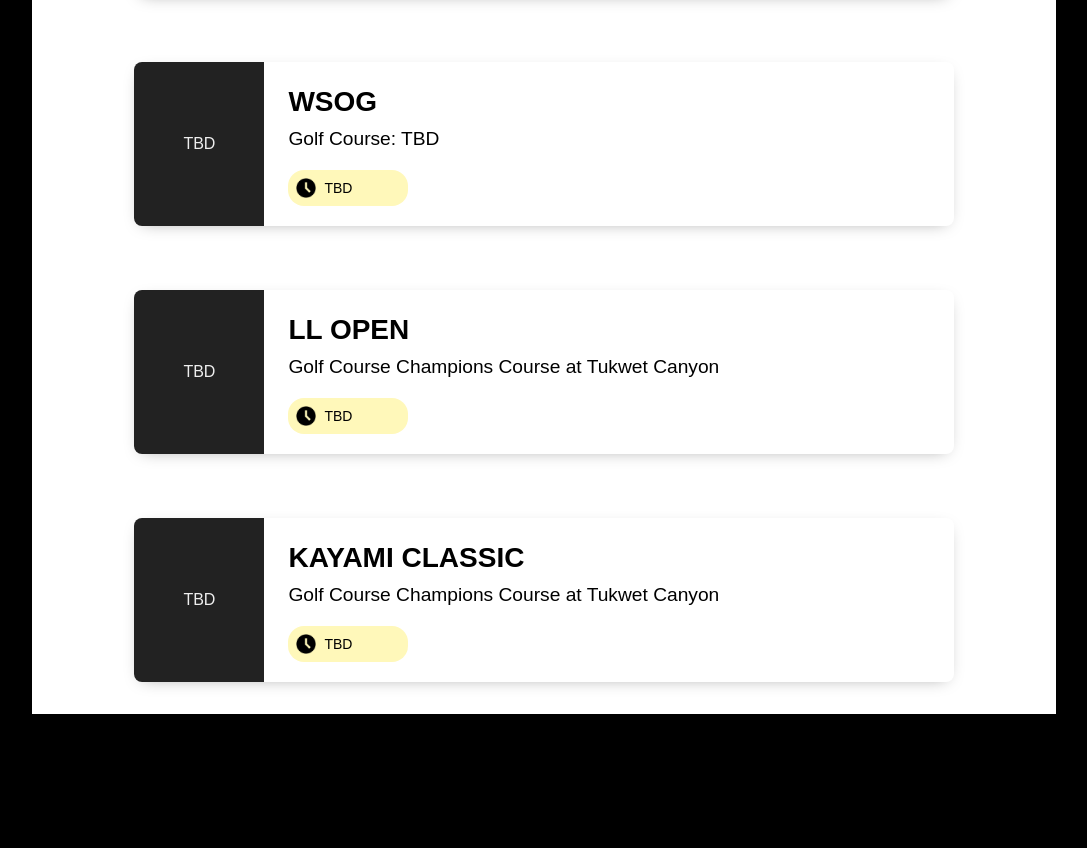
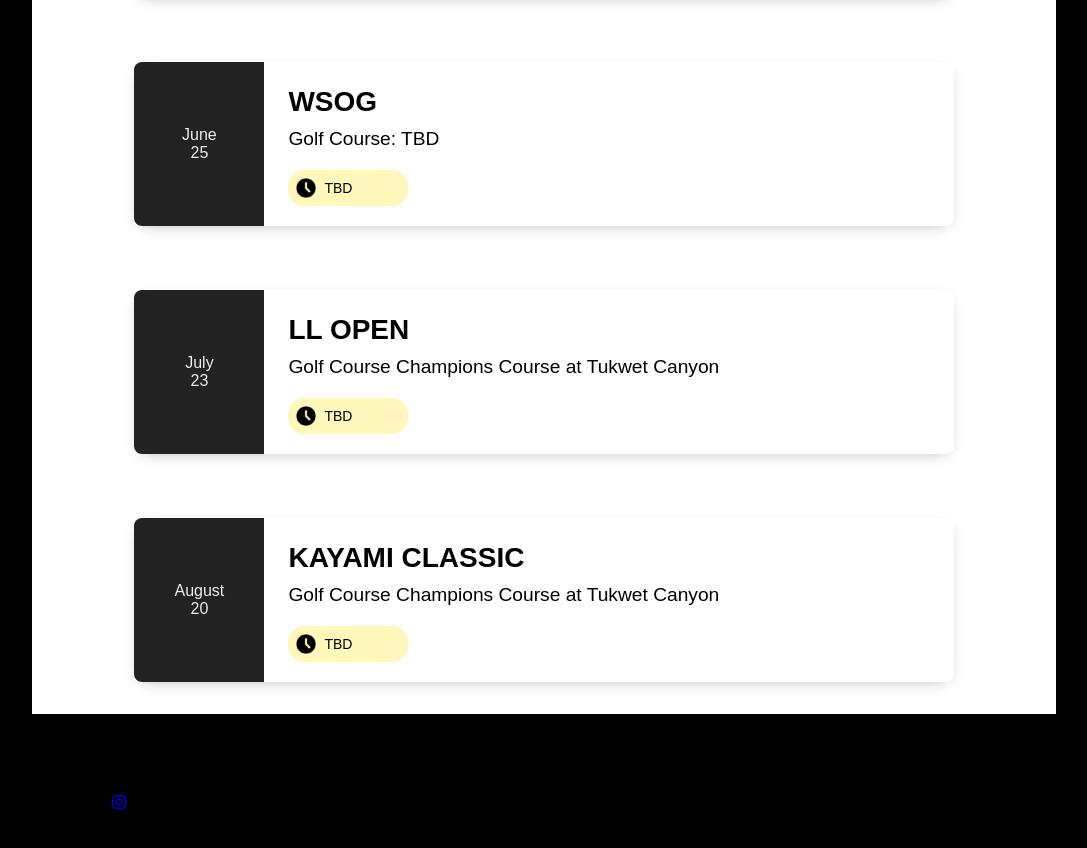
Before and after one commit to RoeenAngelo/vue-bga, a Vue app: page /schedule in a window 1280 px wide. Shown: the part 1381-2229 px from the top of the page, without its empty margins (96-1183 px from the left). Before the commit the page ends 2095 px from the top, so only its background shows below. Built offline with nearby package versions, Linux system fonts and the light colour scheme.

Commit message:
Add Footer component

```diff
--- a/src/App.vue
+++ b/src/App.vue
@@ -2,6 +2,8 @@
 import { RouterLink, RouterView } from 'vue-router'
 import Header from './components/Header.vue';
 import MobileNavbar from './components/MobileNavbar.vue';
+import Footer from './components/Footer.vue';
+
 </script>
 
 <template>
@@ -9,6 +11,7 @@ import MobileNavbar from './components/MobileNavbar.vue';
       <Header />
       <MobileNavbar />
       <RouterView />
+      <Footer />
     </div>
 
 </template>
--- /dev/null
+++ b/src/components/Footer.vue
@@ -0,0 +1,71 @@
+<script setup>
+
+</script>
+<template>
+    <footer id="footer">
+        <!-- <section>
+            <h2>Aliquam sed mauris</h2>
+            <p>Sed lorem ipsum dolor sit amet et nullam consequat feugiat consequat magna adipiscing tempus etiam dolore veroeros. eget dapibus mauris. Cras aliquet, nisl ut viverra sollicitudin, ligula erat egestas velit, vitae tincidunt odio.</p>
+            <ul class="actions">
+                <li><a href="generic.html" class="button">Learn More</a></li>
+            </ul>
+        </section> -->
+        <section>
+            <!-- <h2>Contacts</h2>
+            <dl class="alt">
+                <dt>Address</dt>
+                <dd>1234 Somewhere Road &bull; , CA 00000 &bull; USA</dd>
+                <dt>Phone</dt>
+                <dd>000-000-0000</dd>
+                <dt>Email</dt>
+                <dd><a href="#">information@web.com</a></dd>
+            </dl> -->
+            <ul class="icons">
+                <!-- <li><a href="#" class="icon brands fa-twitter alt"><span class="label">Twitter</span></a></li>
+                <li><a href="#" class="icon brands fa-facebook-f alt"><span class="label">Facebook</span></a></li> -->
+                <li><a href="https://www.instagram.com/bgatourgolf/?next=%2Fbgatourgolf%2F" target="_blank"><span class="label"><i class="fa-brands fa-instagram"></i></span></a></li>
+                <!-- <li><a href="#" class="icon brands fa-github alt"><span class="label">GitHub</span></a></li> -->
+                <!-- <li><a href="#" class="icon brands fa-dribbble alt"><span class="label">Dribbble</span></a></li> -->
+            </ul>
+        </section>
+        <p class="copyright">&copy; Roeen Angelo</p>
+    </footer>
+</template>
+
+
+<style lang="scss" scoped>
+#footer {
+    flex-wrap: wrap;
+    padding: 5em 5em 3em 5em ;
+    width: calc(100% + 2em);
+    margin: 0 0 3em -2em;
+
+
+    > * {
+        width: calc(50% - 2em);
+        margin-left: 2em;
+    }
+
+    .copyright {
+        width: 100%;
+        margin: 2.5em 0 2em 0;
+        font-size: 0.8em;
+        text-align: center;
+    }
+}
+
+.icons, i {
+		cursor: default;
+		list-style: none;
+		padding-left: 0;
+	}
+
+		ul.icons li {
+			display: inline-block;
+			padding: 0 0.65em 0 0;
+		}
+
+			ul.icons li:last-child {
+				padding-right: 0 !important;
+			}
+</style>
--- a/src/components/Leaderboard.vue
+++ b/src/components/Leaderboard.vue
@@ -65,6 +65,8 @@
 		flex-direction: column;
 		justify-content: center;
 		align-items: center;
+	  box-shadow: 0 4px 16px -8px rgba(0, 0, 0, 0.4);
+
   }
 
   table {
--- a/src/components/Schedule.vue
+++ b/src/components/Schedule.vue
@@ -21,19 +21,19 @@ const schedule = [
     {
         name: 'WSOG',
         location: 'Golf Course: TBD',
-        date: 'TBD',
+        date: 'June 25',
         time: 'TBD'
     },
     {
         name: 'LL OPEN',
         location: 'Golf Course Champions Course at Tukwet Canyon',
-        date: 'TBD',
+        date: 'July 23',
         time: 'TBD'
     },
     {
         name: 'KAYAMI CLASSIC',
         location: 'Golf Course Champions Course at Tukwet Canyon',
-        date: 'TBD',
+        date: 'August 20',
         time: 'TBD'
     },
 ]
```
